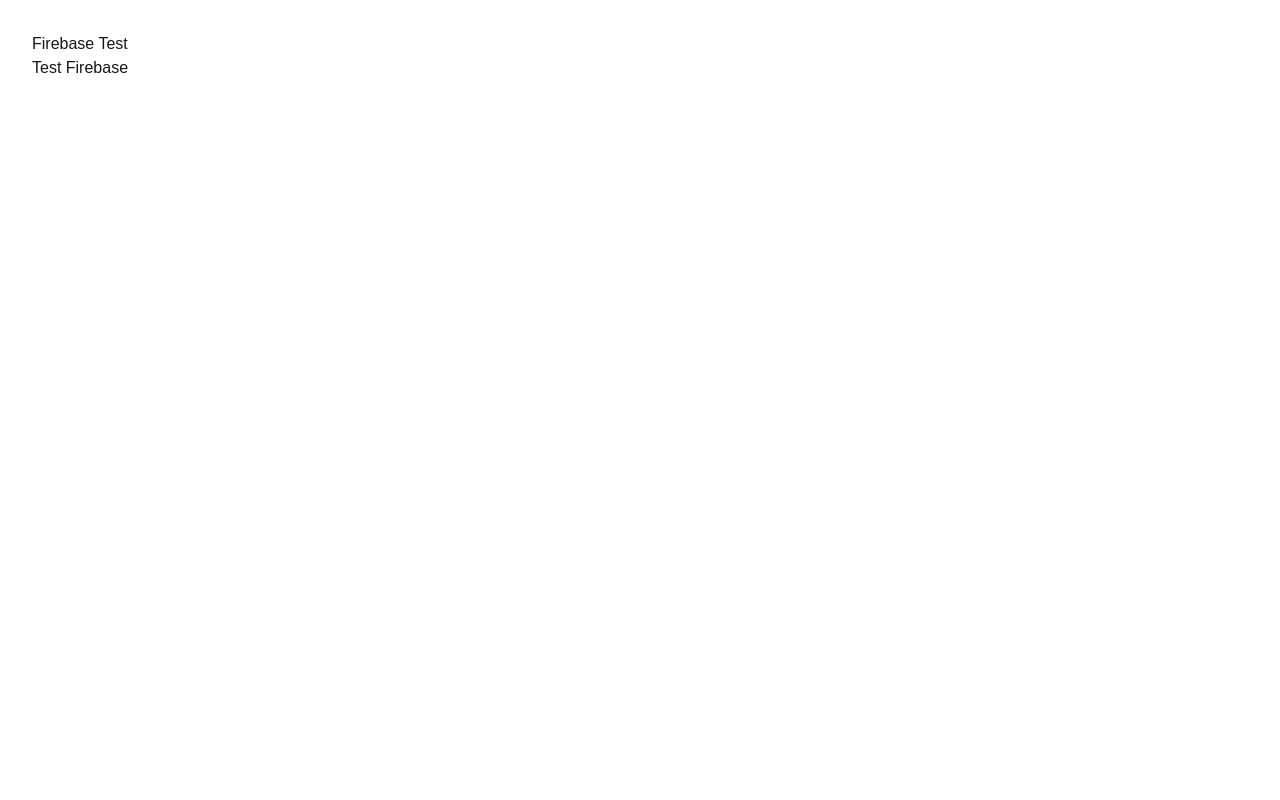
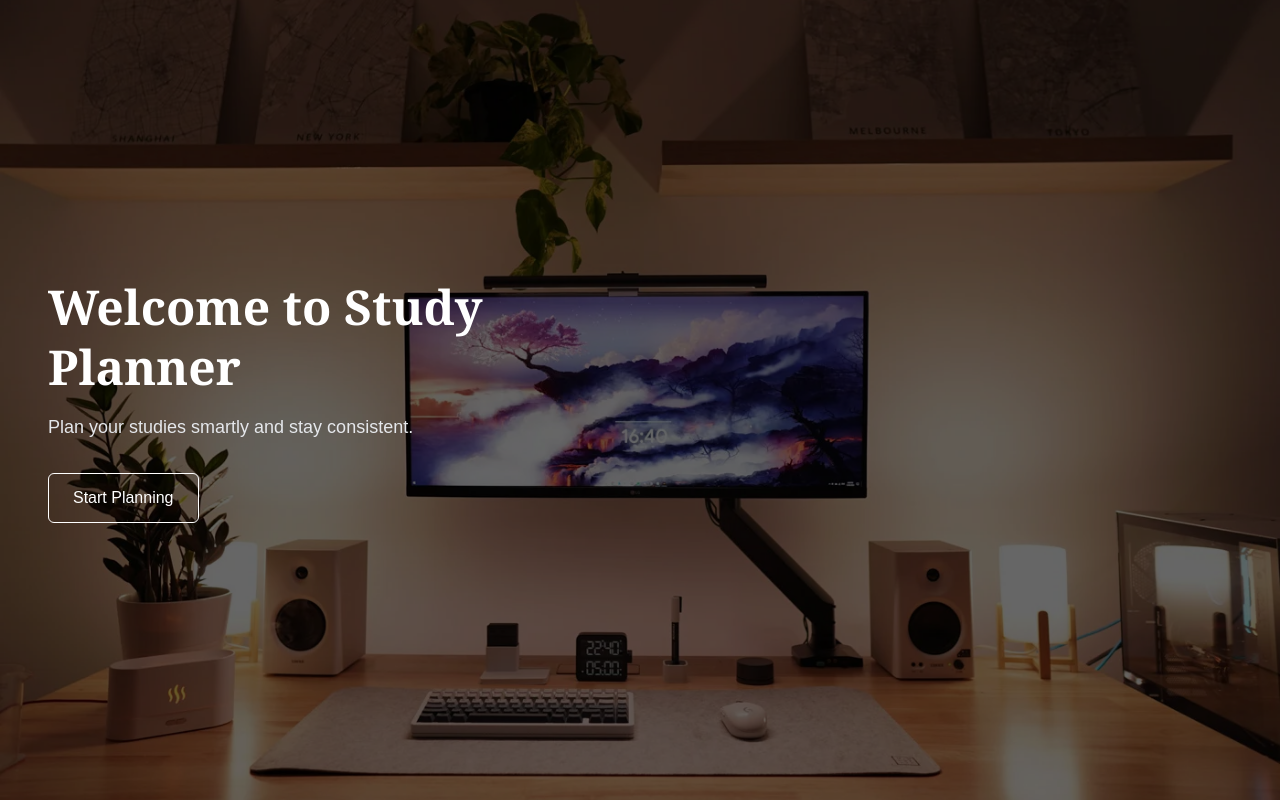
Before and after one commit to anoushka0710/ai-study-planner, a Next.js app: page / in a window 1280 px wide. Built offline with nearby package versions, Linux system fonts and the light colour scheme.

Commit message:
added landing page and button for planner page

```diff
--- a/src/pages/index.tsx
+++ b/src/pages/index.tsx
@@ -1,26 +1,37 @@
-import { collection, addDoc } from "firebase/firestore";
-import { db } from "@/lib/firebase";
+import Link from "next/link";
+// this is the home page
+export default function Home() {
+  return (
+    <div className="relative h-screen w-full">
+      {/* Background Image */}
+      <div
+        className="absolute inset-0 bg-cover bg-center"
+        style={{
+          backgroundImage: "url('/bg2.webp')",
+        }}
+      />
 
-export default function Home() {
-  const saveTestData = async () => {
-    try {
-      await addDoc(collection(db, "test"), {
-        message: "Firebase connected!",
-        createdAt: new Date(),
-      });
-      alert("Firebase write successful!");
-    } catch (error) {
-      console.error(error);
-      alert("Firebase write failed");
-    }
-  };
+      {/* Dark Overlay */}
+      <div className="absolute inset-0 bg-black/60" />
 
-  return (
-    <div style={{ padding: "2rem" }}>
-      <h1>Firebase Test</h1>
-      <button onClick={saveTestData}>
-        Test Firebase
-      </button>
+      {/* Content */}
+      <div className="relative z-10 flex h-full items-center px-12">
+        <div className="max-w-xl text-white">
+          <h1 className="text-5xl font-serif font-bold leading-tight">
+            Welcome to Study <br /> Planner
+          </h1>
+
+          <p className="mt-4 text-lg text-gray-200">
+            Plan your studies smartly and stay consistent.
+          </p>
+
+          <Link href="/planner">
+            <button className="mt-8 rounded-md border border-white px-6 py-3 text-white transition hover:bg-white hover:text-black">
+              Start Planning
+            </button>
+          </Link>
+        </div>
+      </div>
     </div>
   );
 }
--- /dev/null
+++ b/src/pages/planner.js
@@ -0,0 +1,6 @@
+export default function PlannerPage() {
+return(
+    <div>Planner Page</div>
+)
+
+}
```
